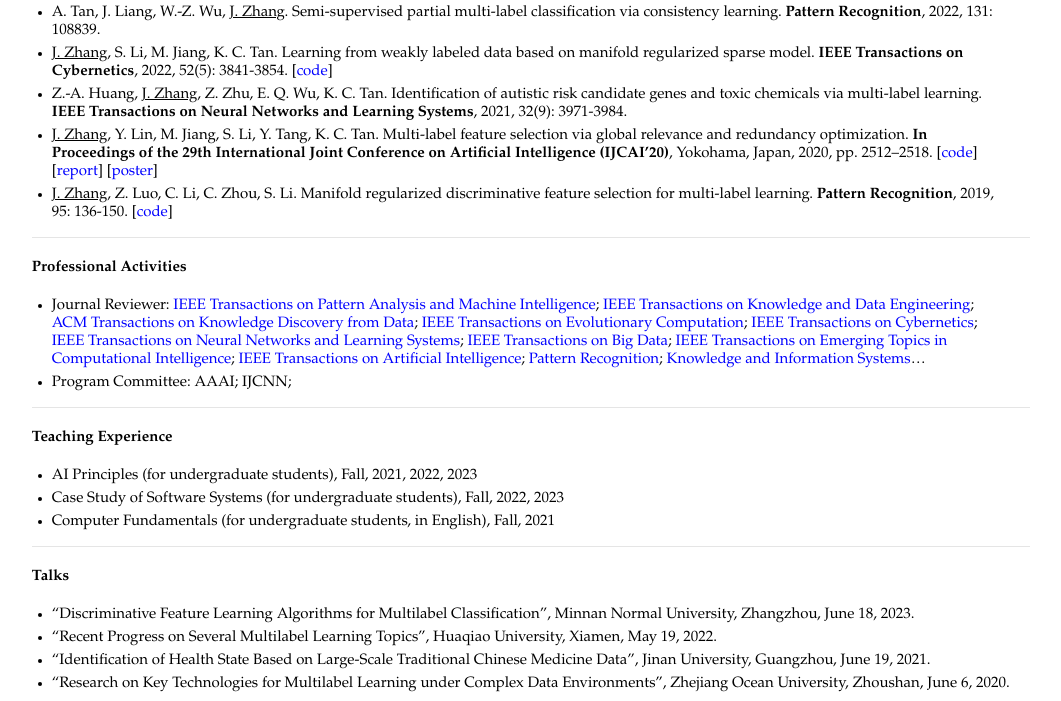
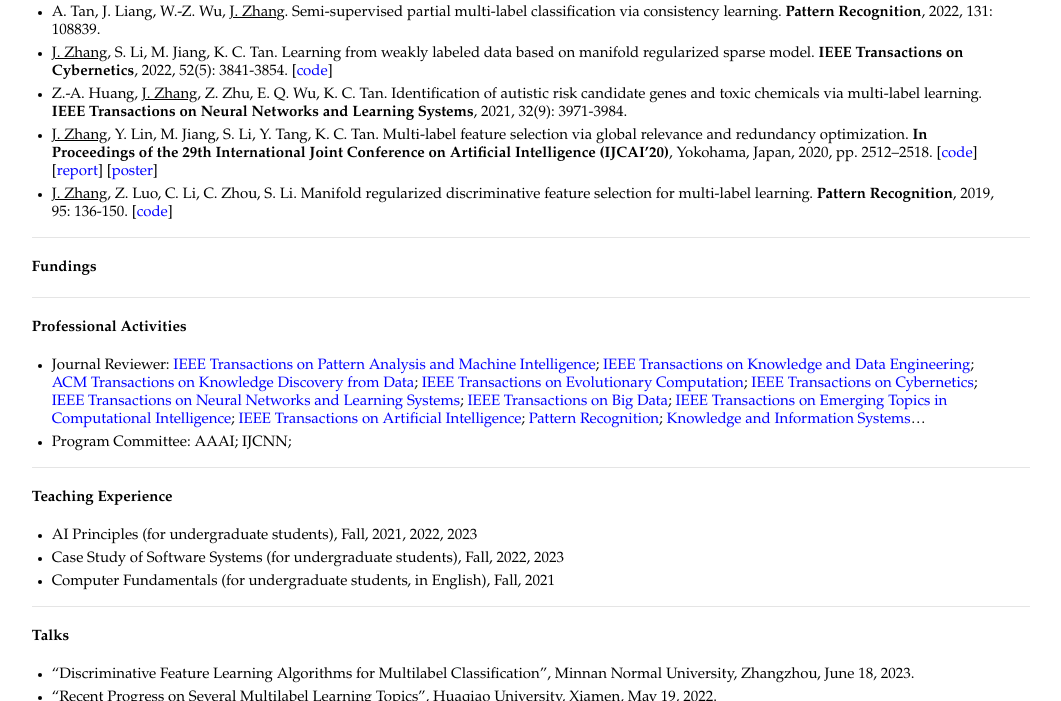
Before and after one commit to jiazhang-ml/jiazhang-ml.github.io, a Jekyll site: the page built from index.md, in a window 1280 px wide and 900 px high, scrolled down 597 px, cut to the strip 0-701 px from the top of the window. Shown: the whole strip, without its empty margins (109-1170 px from the left). Built offline with Jekyll 4.4.1, drawn with Linux system fonts in a browser that asks for light colours.

Commit message:
Update index.md

```diff
--- a/index.md
+++ b/index.md
@@ -30,6 +30,10 @@ layout: default
 
 ---
 
+#### Fundings
+
+---
+
 #### Professional Activities
 * Journal Reviewer: [IEEE Transactions on Pattern Analysis and Machine Intelligence](https://mc.manuscriptcentral.com/tpami-cs); [IEEE Transactions on Knowledge and Data Engineering](https://mc.manuscriptcentral.com/tkde-cs); [ACM Transactions on Knowledge Discovery from Data](https://mc.manuscriptcentral.com/tkdd); [IEEE Transactions on Evolutionary Computation](https://mc.manuscriptcentral.com/tevc-ieee); [IEEE Transactions on Cybernetics](https://mc.manuscriptcentral.com/cyb-ieee); [IEEE Transactions on Neural Networks and Learning Systems](https://mc.manuscriptcentral.com/tnnls); [IEEE Transactions on Big Data](https://mc.manuscriptcentral.com/tbd-cs); [IEEE Transactions on Emerging Topics in Computational Intelligence](https://mc.manuscriptcentral.com/tetci-ieee); [IEEE Transactions on Artificial Intelligence](https://mc.manuscriptcentral.com/tai-ieee); [Pattern Recognition](https://www.journals.elsevier.com/pattern-recognition/); [Knowledge and Information Systems](https://www.springer.com/journal/10115)...
 * Program Committee: AAAI; IJCNN;
```
